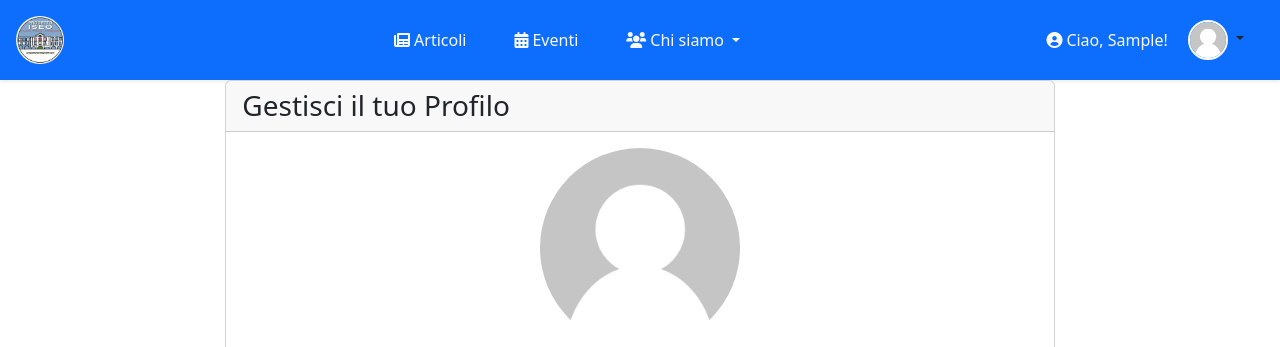
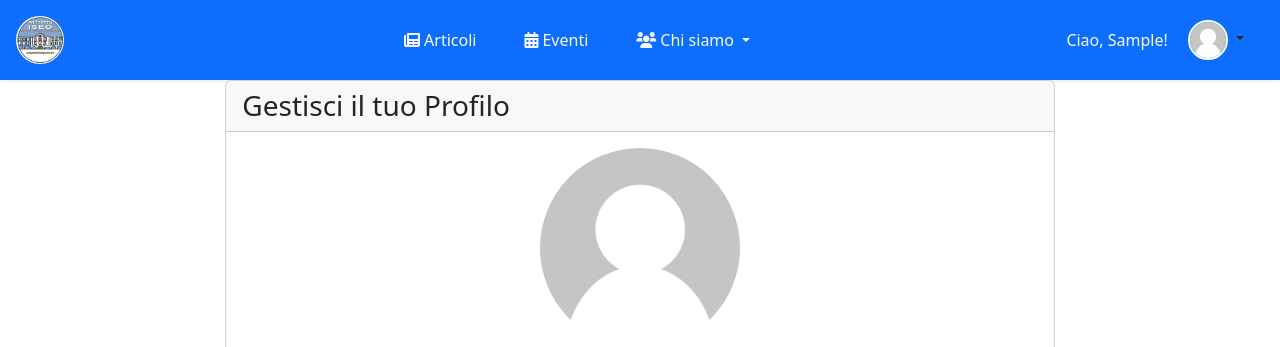
Before and after one commit to esaedro/sito_progettoiseo, a Django app: page /profilo/ in a window 1280 px wide. Shown: the top 347 px of the page. Run offline with Django 5.2, Linux system fonts and the light colour scheme; the visitor is signed in with stand-in values (Sample User, id 1); data comes from the database, SQL or seed files in the repository; data that the repository does not hold is empty; some libraries are stand-ins or nearby versions.

Commit message:
Risolto form eventi e modificata leggermente navbar

```diff
--- a/progettoiseo/eventi/forms.py
+++ b/progettoiseo/eventi/forms.py
@@ -1,4 +1,5 @@
 from django import forms
+from django.db.models import Q
 from .models import Evento
 from accounts.models import ProfiloUtente
 from django.contrib.auth.models import Group
@@ -29,7 +30,7 @@ class EventoForm(forms.ModelForm):
         if direttivo:
             direttivo_users = direttivo.user_set.all()
             self.fields['organizzatore'].queryset = ProfiloUtente.objects.filter(
-                models.Q(user__is_superuser=True) | models.Q(user__in=direttivo_users)
+                Q(user__is_superuser=True) | Q(user__in=direttivo_users)
             )
         else:
             self.fields['organizzatore'].queryset = ProfiloUtente.objects.filter(user__is_superuser=True)
--- a/progettoiseo/pagine_statiche/templates/layouts/components/navbar.html
+++ b/progettoiseo/pagine_statiche/templates/layouts/components/navbar.html
@@ -9,7 +9,7 @@
             {% if user.is_authenticated %}
             <div class="d-flex align-items-center me-3">
                 <span class="navbar-text text-light me-3 d-none d-lg-inline">
-                    <i class="fas fa-user-circle me-1"></i>Ciao, {{ user.first_name|default:user.username }}!
+                    Ciao, {{ user.first_name|default:user.username }}!
                 </span>
                 <div class="nav-item dropdown">
                     <a
```
Also changed, not shown: progettoiseo/media/immagini_eventi/immagine_evento_1_LK7Qj4M.jpg (added).
